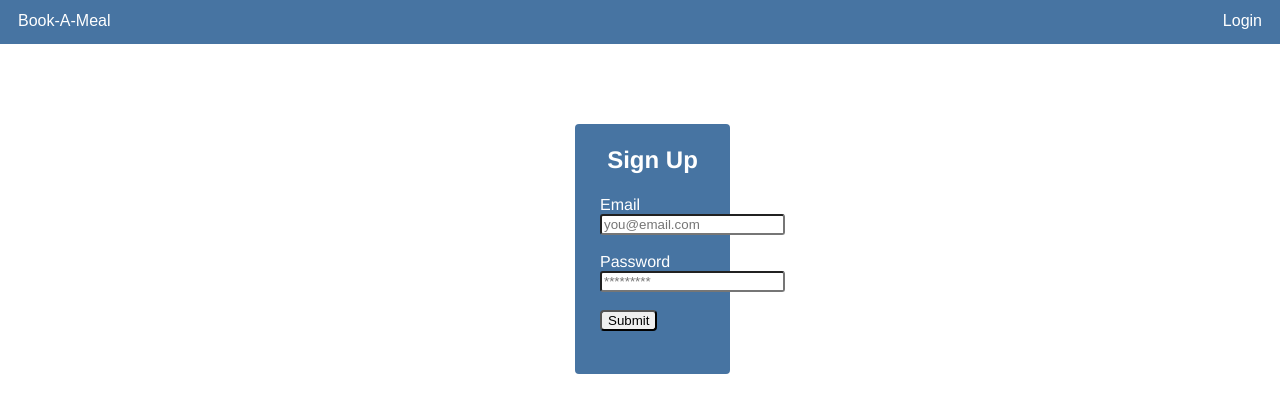
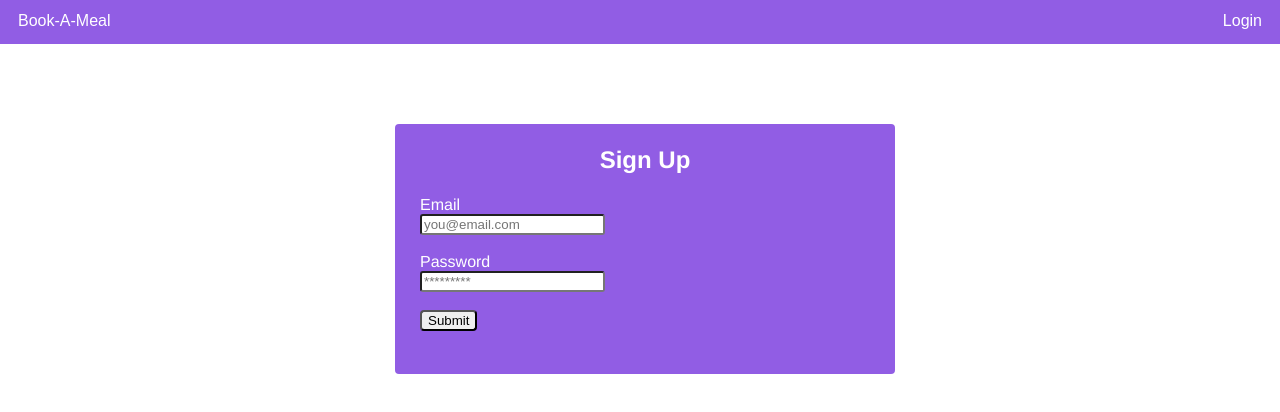
Before and after one commit to matthewacha/matthewacha.github.io, a plain HTML site: page index.html in a window 1280 px wide. Drawn offline with Linux system fonts and the light colour scheme.

Commit message:
ft-Edit dashboard color theme

```diff
--- a/staticHome.css
+++ b/staticHome.css
@@ -1,11 +1,12 @@
 body{
 	margin:0px;
 	font-family: Helvetica;
+	background-image:'delish1.jpg';
 }
 
 .navibar{
-	background-color:#4774a2;
-	border-color:#4774a2;
+	background-color:#915de4;
+	border-color:#915de4;
 	height:40px;
 	padding:2px;
 
@@ -24,9 +25,9 @@ body{
 }
 
 .input-forms{
-	margin:80px 550px 400px 575px;
-	background-color:#4774a2;
-	border-color:#4774a2;
+	margin:80px 385px 400px 395px;
+	background-color:#915de4;
+	border-color:#915de4;
 	height:250px;
 	border-radius:4px;
 }
```
